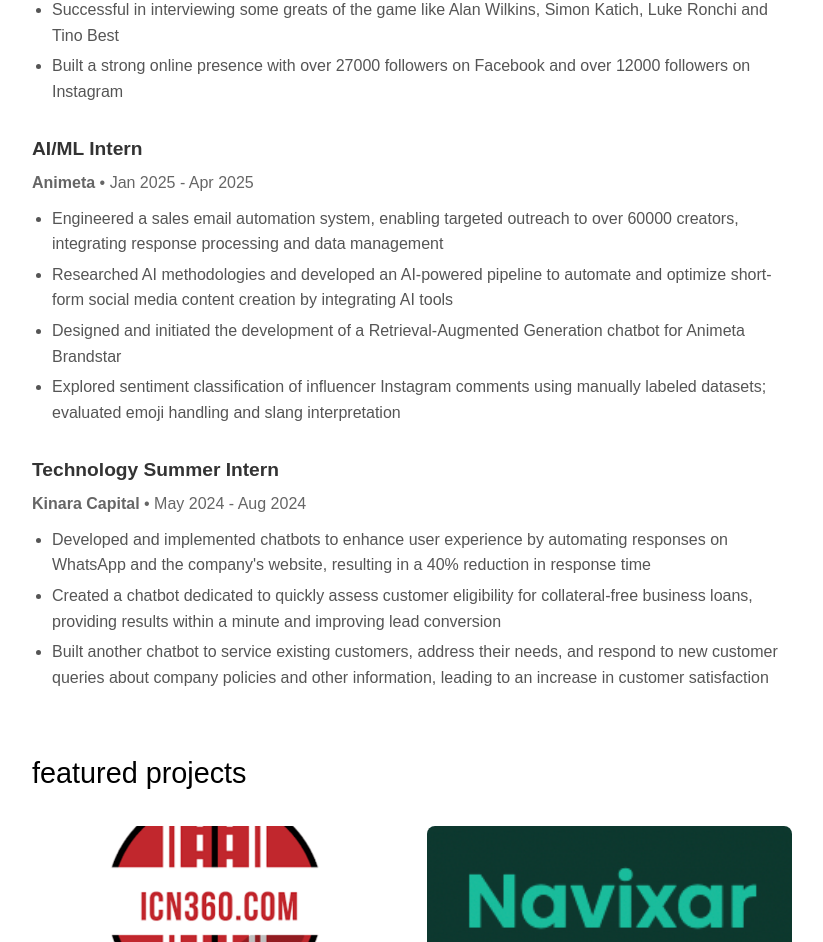
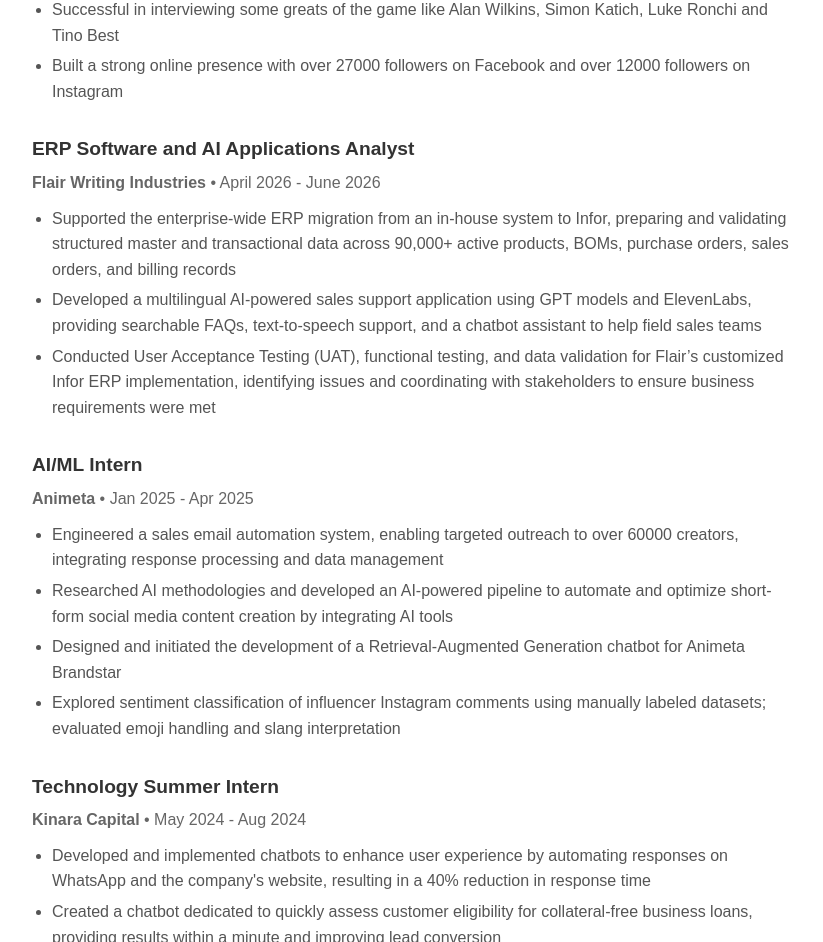
Before and after one commit to Devansh-Khandor/devansh-portfolio, a React (Vite) app: page /plain in a window 1280 px wide. Shown: the part 780-1722 px from the top of the page, without its empty margins (228-1051 px from the left). Built offline with nearby package versions, Linux system fonts and the light colour scheme; a web font is replaced by a local one.

Commit message:
Flair experience added

```diff
--- a/src/data.ts
+++ b/src/data.ts
@@ -302,6 +302,24 @@
       "Securing media rights for the India vs. West Indies cricket series in Florida in 2019",
       "Successful in interviewing some greats of the game like Alan Wilkins, Simon Katich, Luke Ronchi and Tino Best",
       "Built a strong online presence with over 27000 followers on Facebook and over 12000 followers on Instagram",
+    ],
+  },
+  {
+    companyName: "Flair Writing Industries",
+    position: "ERP Software and AI Applications Analyst",
+    techStack: [
+      "Prompt Engineering",
+      "Text to speech technology",
+      "GPT models",
+      "ElevenLabs",
+      "Excel",
+      "ERP",
+    ],
+    duration: "April 2026 - June 2026",
+    workDone: [
+      "Supported the enterprise-wide ERP migration from an in-house system to Infor, preparing and validating structured master and transactional data across 90,000+ active products, BOMs, purchase orders, sales orders, and billing records",
+      "Developed a multilingual AI-powered sales support application using GPT models and ElevenLabs, providing searchable FAQs, text-to-speech support, and a chatbot assistant to help field sales teams",
+      "Conducted User Acceptance Testing (UAT), functional testing, and data validation for Flair’s customized Infor ERP implementation, identifying issues and coordinating with stakeholders to ensure business requirements were met",
     ],
   },
   {
```
